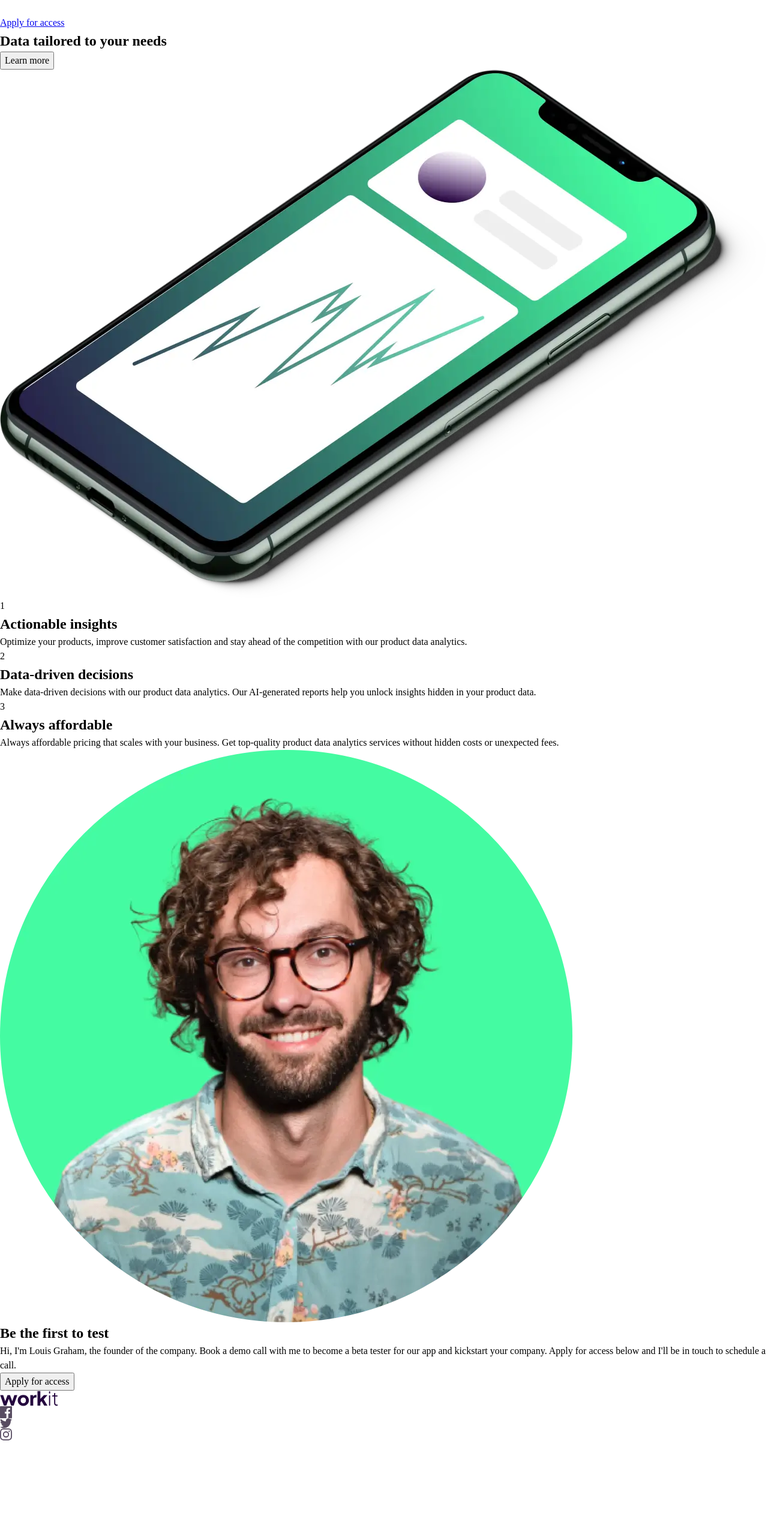
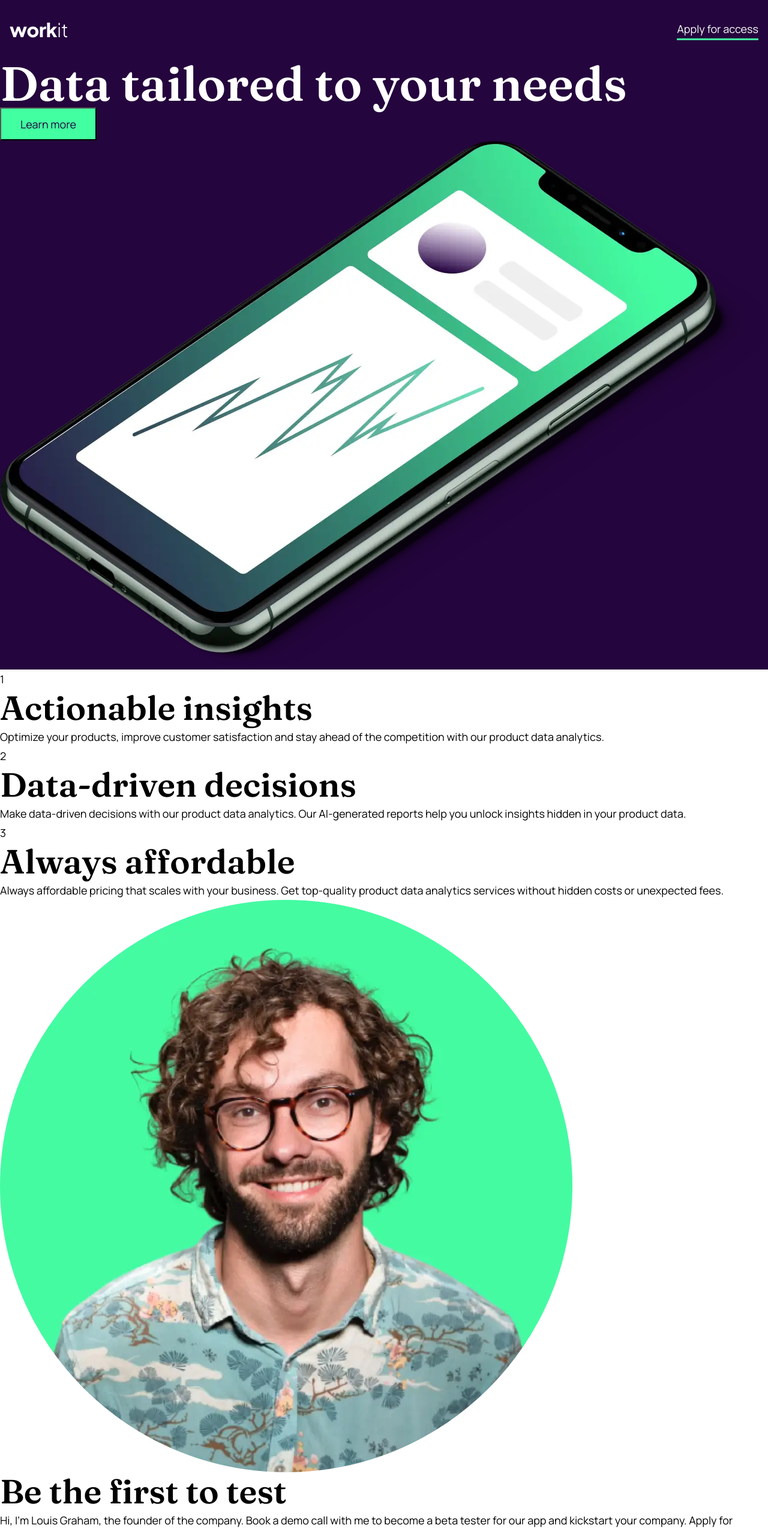
Before and after one commit to JayBrown92/workit-landing-page, a Next.js app: page / in a window 1280 px wide. Shown: the top 2557 px of the page at 60% size. Before the commit the page ends 2401 px from the top, so only its background shows below. Built offline with nearby package versions, Linux system fonts and the light colour scheme.

Commit message:
added header and footer for mob screen.

```diff
--- a/src/pages/index.tsx
+++ b/src/pages/index.tsx
@@ -31,9 +31,9 @@ export default function Home() {
           <Link href={"#apply-for-access-section"}>Apply for access</Link>
         </nav>
       </header>
-      <section id="hero-section">
+      <section id="hero-section" className="hero">
         <h1>Data tailored to your needs</h1>
-        <button>Learn more</button>
+        <button className="btn-primary">Learn more</button>
         <Image
           src={HeroImage}
           alt="Hero graphic of a phone with a series chart going up"
@@ -88,10 +88,13 @@ export default function Home() {
         <Image
           src={LogoDark}
           alt="Dark colored version of the workit logo"
+          className="footer-logo"
         />{" "}
-        <Image src={FacebookIcon} alt="SVG icon of the facebook logo" />
-        <Image src={TwitterIcon} alt="SVG icon of the Twitter logo" />
-        <Image src={InstagramIcon} alt="SVG icon of the Instagram logo" />
+        <div className="footer-icons">
+          <Image src={FacebookIcon} alt="SVG icon of the facebook logo" />
+          <Image src={TwitterIcon} alt="SVG icon of the Twitter logo" />
+          <Image src={InstagramIcon} alt="SVG icon of the Instagram logo" />
+        </div>
       </footer>
     </>
   );
--- a/src/styles/globals.css
+++ b/src/styles/globals.css
@@ -87,3 +87,101 @@ h6 {
 #__next {
   isolation: isolate;
 }
+
+/* base styles */
+
+h1,
+h2,
+h3 {
+  font-family: var(--heading-font-family);
+  font-weight: 600;
+}
+
+h1 {
+  font-size: var(--large-heading-font-size);
+  line-height: var(--large-heading-line-spacing);
+}
+h2 {
+  font-size: var(--medium-heading-font-size);
+  line-height: var(--medium-heading-line-spacing);
+}
+h3 {
+  font-size: var(--small-heading-font-size);
+  line-height: var(--small-heading-line-spacing);
+}
+
+body {
+  font-family: var(--body-font-family);
+  font-size: var(--body-font-size);
+  line-height: var(--body-line-spacing);
+}
+
+/*
+class and template styles
+*/
+
+header {
+  display: flex;
+  flex: flex-wrap;
+  justify-content: space-between;
+  align-items: center;
+
+  padding: 2rem 1rem;
+  background-color: var(--dark-purple);
+}
+
+header nav a {
+  color: var(--white);
+  text-decoration: none;
+}
+
+header nav a:after {
+  content: "";
+  display: block;
+  height: 3px;
+  width: 100%;
+  background-color: var(--eucalyptus);
+}
+
+footer {
+  display: flex;
+  flex-wrap: wrap;
+  justify-content: center;
+  align-content: center;
+  height: 240px;
+}
+
+footer .footer-logo {
+  flex-basis: 100%;
+  margin-bottom: 3.5rem;
+}
+
+footer .footer-icons {
+  basis-full: 100%;
+  display: flex;
+  column-gap: 2rem;
+
+  justify-content: space-between;
+}
+
+.hero {
+  background-color: var(--dark-purple);
+  color: var(--white);
+}
+
+.container {
+  padding: var(--mob-container-spacing-x) 1rem;
+}
+
+.content {
+  display: flex;
+  flex-direction: column;
+  gap: var(--mob-inner-content-spacing);
+}
+
+.btn-primary {
+  height: 55px;
+  padding: 0 2rem;
+  background-color: var(--eucalyptus);
+  color: var(--dark-purple);
+}
```
